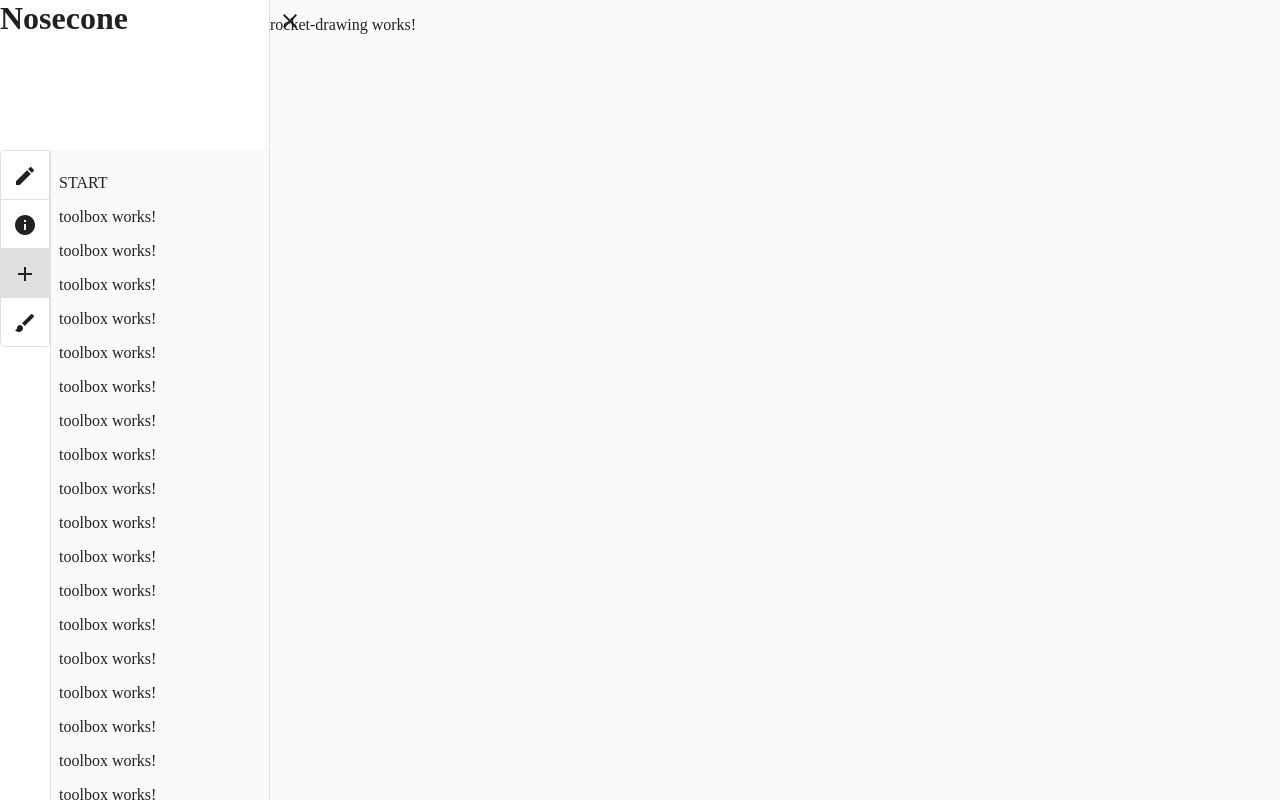
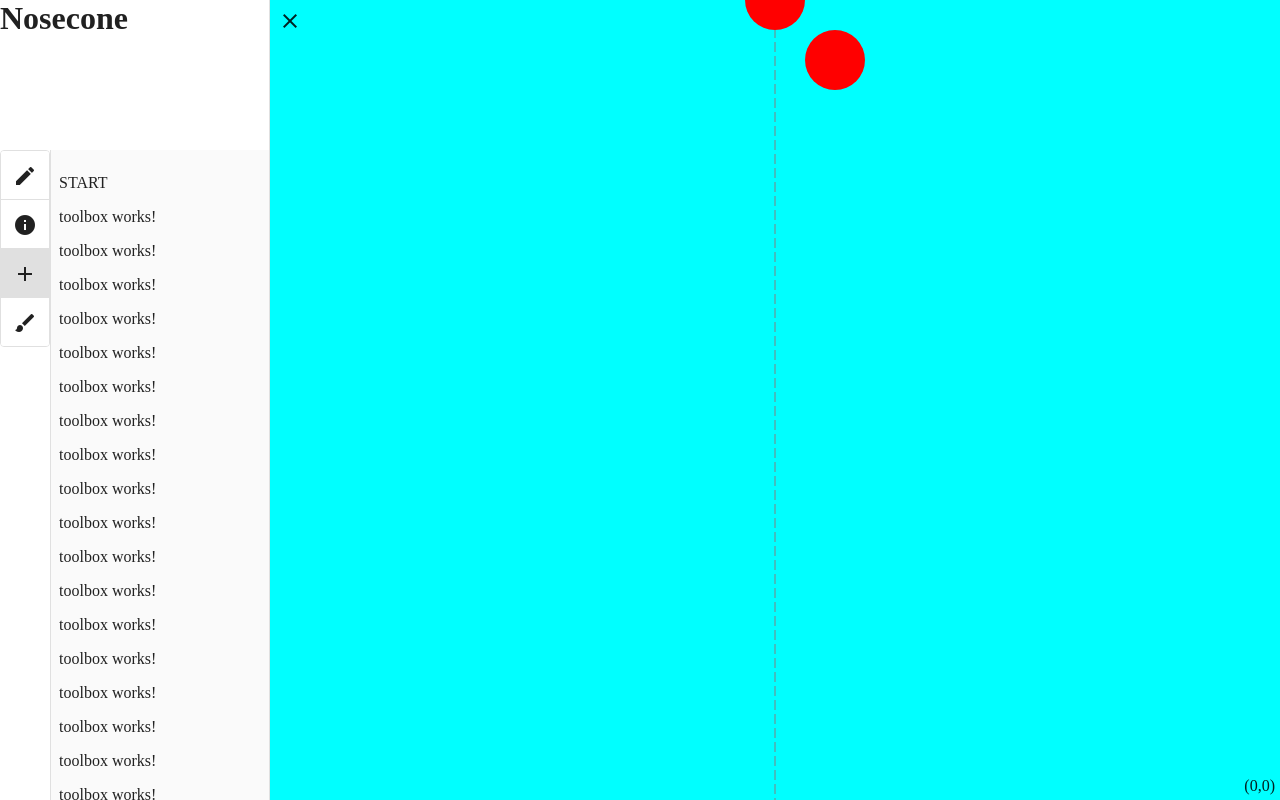
Before and after one commit to propulsum/rkt, an Angular app: page /rkt/ in a window 1280 px wide. Built offline with nearby package versions, Linux system fonts and the light colour scheme.

Commit message:
added pan functionality

```diff
--- a/src/app/app.component.sass
+++ b/src/app/app.component.sass
@@ -7,9 +7,10 @@ mat-sidenav
   margin: 0
 
 mat-sidenav-content
-  width: 270px
+  width: auto
   overflow: hidden
   margin: 0
+  height: 100%
 
 #sideNavToggleButton
   position: absolute
--- a/src/app/modules/rocket-drawing/rocket-drawing.component.html
+++ b/src/app/modules/rocket-drawing/rocket-drawing.component.html
@@ -1 +1,33 @@
-<p>rocket-drawing works!</p>
+<svg:svg
+  id="rocketMainSVG"
+  style="background-color: aqua; width: 100%; height: 100%;"
+  #drawingSvg
+  (mousedown)="detectedMouseDown($event)"
+  (mouseup)="detectedMouseUp()"
+  (mousemove)="mouseMove($event)"
+  (mouseleave)="detectedMouseLeave()"
+>
+  <line
+    [attr.x1]="lockPanY ? '50%' : drawing_origin.x"
+    [attr.x2]="lockPanY ? '50%' : drawing_origin.x"
+    y1="0"
+    y2="100%"
+    stroke-width="1"
+    stroke="gray"
+    fill="none"
+    stroke-dasharray="10 4"
+    *ngIf="true"
+  />
+
+  <svg
+    [attr.x]="lockPanY ? '50%' : drawing_origin.x"
+    [attr.y]="drawing_origin.y"
+    style="overflow: visible;"
+  >
+    <circle cx="0" cy="0" [attr.r]="unitiyPx" fill="red"></circle>
+    <circle cx="60" cy="60" [attr.r]="unitiyPx" fill="red"></circle>
+  </svg>
+</svg:svg>
+<div id="drawingCoordsContainer">
+  <p id="drawingCoords">{{ displayCoords }}</p>
+</div>
--- a/src/app/modules/rocket-drawing/rocket-drawing.component.sass
+++ b/src/app/modules/rocket-drawing/rocket-drawing.component.sass
@@ -0,0 +1,10 @@
+
+#drawingCoordsContainer
+  position: absolute
+  z-index: 10
+  bottom: 0
+  right: 0
+
+#drawingCoords
+  margin:0
+  padding: 5px
--- a/src/app/modules/rocket-drawing/rocket-drawing.component.ts
+++ b/src/app/modules/rocket-drawing/rocket-drawing.component.ts
@@ -1,8 +1,114 @@
-import { Component } from '@angular/core';
+import {
+  Component,
+  ViewChild,
+  ElementRef,
+  HostListener,
+  ChangeDetectorRef,
+  Input
+} from '@angular/core';
+import { PixelCoord } from 'core/domain/PixelCoord';
+import { DrawingCoord } from 'core/domain/DrawingCoord';
 
 @Component({
   selector: 'rkt-rocket-drawing',
   templateUrl: './rocket-drawing.component.html',
   styleUrls: ['./rocket-drawing.component.sass']
 })
-export class RocketDrawingComponent {}
+export class RocketDrawingComponent {
+  @Input() sideBarToggled: boolean;
+  public drawing_width: number;
+  public drawing_height: number;
+  public unitiyPx = 30;
+
+  @ViewChild('drawingSvg') drawingSvg: ElementRef;
+  screenHeight: number;
+  screenWidth: number;
+
+  constructor(private cd: ChangeDetectorRef) {}
+
+  ngAfterViewInit(): void {
+    this.getSizes();
+    this.drawing_origin.x = this.drawing_width / 2;
+    this.drawing_origin.y = 0;
+    this.cd.detectChanges();
+  }
+
+  public pan_start: PixelCoord;
+  public pan_start_origin: PixelCoord;
+  public isPanning: boolean;
+
+  detectedMouseDown(event: MouseEvent): void {
+    this.pan_start = new PixelCoord(event.x, event.y);
+    this.pan_start.x -= this.screenWidth - this.drawing_width;
+    this.pan_start_origin = new PixelCoord(
+      this.drawing_origin.x + 0,
+      this.drawing_origin.y
+    );
+    this.isPanning = true;
+  }
+
+  detectedMouseUp(): void {
+    this.isPanning = false;
+  }
+
+  detectedMouseLeave(): void {
+    this.isPanning = false;
+  }
+
+  public drawing_origin: PixelCoord = new PixelCoord(0, 0);
+  public mouse_location: PixelCoord = new PixelCoord(0, 0);
+  public lockPanY = true;
+  public displayCoords = '(0,0)';
+
+  mouseMove(mouse: MouseEvent): void {
+    this.getSizes();
+    this.mouse_location = new PixelCoord(mouse.x, mouse.y);
+    this.mouse_location.x -= this.screenWidth - this.drawing_width;
+    this.displayCoords = this.pixelToCoord(this.mouse_location).print();
+
+    if (this.isPanning) {
+      this.pan();
+    }
+  }
+
+  detectedMouseWheel(event: MouseEvent): void {
+    console.log(event);
+  }
+
+  pan(): void {
+    const dy: number = this.mouse_location.y - this.pan_start.y;
+    const dx: number = this.mouse_location.x - this.pan_start.x;
+
+    console.log('before: ' + this.drawing_origin.print());
+    console.log('before: ' + this.pan_start.print());
+    console.log(dx);
+    console.log(dy);
+    if (!this.lockPanY) {
+      this.drawing_origin.x = this.pan_start_origin.x + dx;
+    }
+    this.drawing_origin.y = this.pan_start_origin.y + dy;
+    console.log('after: ' + this.drawing_origin.print());
+  }
+
+  @HostListener('window:resize')
+  getSizes(): void {
+    this.getDrawingDimensions();
+    this.screenHeight = window.innerHeight;
+    this.screenWidth = window.innerWidth;
+    if (this.lockPanY) {
+      this.drawing_origin.x = this.drawing_width / 2;
+    }
+  }
+
+  getDrawingDimensions(): void {
+    this.drawing_width = this.drawingSvg.nativeElement['width'].baseVal.value;
+    this.drawing_height = this.drawingSvg.nativeElement['height'].baseVal.value;
+  }
+
+  pixelToCoord(pixel: PixelCoord): DrawingCoord {
+    const x = (pixel.x - this.drawing_origin.x) / this.unitiyPx;
+    const y = (pixel.y - this.drawing_origin.y) / this.unitiyPx;
+
+    return new DrawingCoord(x, y);
+  }
+}
--- /dev/null
+++ b/src/core/domain/DrawingCoord.ts
@@ -0,0 +1,7 @@
+export class DrawingCoord {
+  constructor(public x: number, public y: number) {}
+
+  print(): string {
+    return '(' + this.x.toFixed(2) + ', ' + this.y.toFixed(2) + ')';
+  }
+}
--- /dev/null
+++ b/src/core/domain/PixelCoord.ts
@@ -0,0 +1,7 @@
+export class PixelCoord {
+  constructor(public x: number, public y: number) {}
+
+  print(): string {
+    return '(' + this.x + ', ' + this.y + ')';
+  }
+}
--- a/tsconfig.json
+++ b/tsconfig.json
@@ -3,7 +3,7 @@
   "compilerOptions": {
     "baseUrl": "src",
     "paths": {
-      "@rkt/*": ["app/modelRocketBuilder/*"]
+      "@rkt/*": ["@rkt/*"]
     },
     "outDir": "./dist/out-tsc",
     "sourceMap": true,
```
Also changed, not shown: src/@rkt/control-panel.ts (added), src/@rkt/core/domain.ts (added), src/@rkt/core/viewModels.ts (added), src/@rkt/rocket-drawing.ts (added).
